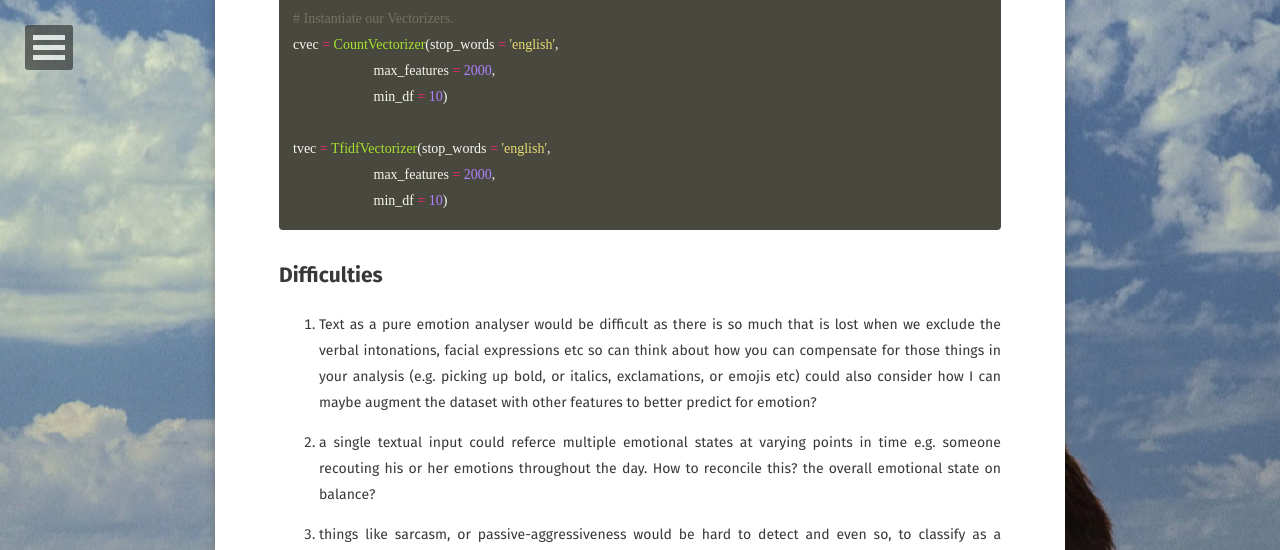
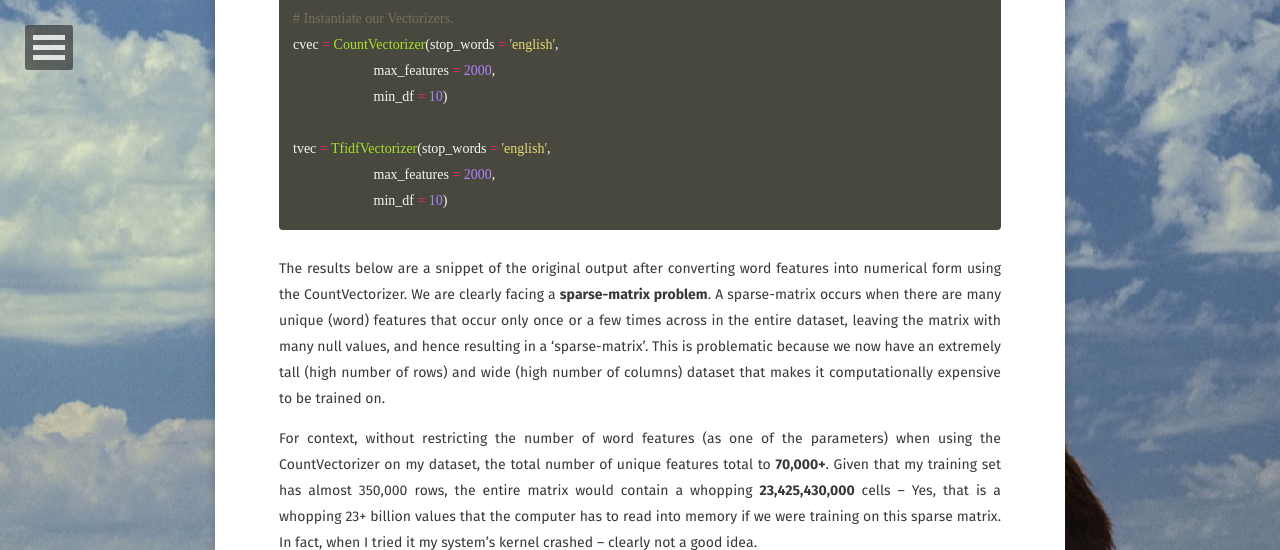
Before and after one commit to linusseah/linusseah.github.io, a Jekyll site: the page built from _posts/2018-02-21-capstone.md, in a window 1280 px wide and 1400 px high, scrolled down 7690 px. Shown: the top 550 px of the window. Built offline with Jekyll 4.4.1, drawn with Linux system fonts in a browser that asks for light colours; some web fonts are replaced; comment, search, counter and statistics services are not loaded; some of the changed text lies outside the part shown; grey boxes are pictures that could not be loaded.

Commit message:
Update 2018-02-21-capstone.md

```diff
--- a/_posts/2018-02-21-capstone.md
+++ b/_posts/2018-02-21-capstone.md
@@ -179,24 +179,24 @@
 
 {% highlight python %}
 
-#total_posts = emo_short.shape[0]
-#print(f'There are {total_posts} total posts.')
+total_posts = emo_short.shape[0]
+print(f'There are {total_posts} total posts.')
 
 # Initialize an empty list to hold the clean posts.
-#clean_posts = []
+clean_posts = []
 
-#print("Cleaning and parsing the whole set...")
+print("Cleaning and parsing the whole set...")
 
-#j = 0
-#for i in emo_short['text']:
+j = 0
+for i in emo_short['text']:
     # Convert post to words, then append to clean_train_posts.
- #   clean_posts.append(clean_text(i))
+    clean_posts.append(clean_text(i))
 
     # If the index is divisible by 10000, print a message
-  #  if (j + 1) % 10000 == 0:
-   #     print(f'Post {j + 1} of {total_posts}.')
+    if (j + 1) % 10000 == 0:
+        print(f'Post {j + 1} of {total_posts}.')
 
-   # j += 1
+    j += 1
 
 {% endhighlight %}
 
@@ -284,6 +284,15 @@
 
 {% endhighlight %}
 
+The results below are a snippet of the original output after converting word features into numerical form using the CountVectorizer. We are clearly facing a **sparse-matrix problem**. A sparse-matrix occurs when there are many unique (word) features that occur only once or a few times across in the entire dataset, leaving the matrix with many null values, and hence resulting in a 'sparse-matrix'. This is problematic because we now have an extremely tall (high number of rows) and wide (high number of columns) dataset that makes it computationally expensive to be trained on.
+
+For context, without restricting the number of word features (as one of the parameters) when using the CountVectorizer on my dataset, the total number of unique features total to **70,000+**. Given that my training set has almost 350,000 rows, the entire matrix would contain a whopping **23,425,430,000** cells -- Yes, that is a whopping 23+ billion values that the computer has to read into memory if we were training on this sparse matrix. In fact, when I tried it my system's kernel crashed -- clearly not a good idea.
+
+<figure>
+	<img src="../assets/img/sparse_m.png">
+	<figcaption> Count of all unique word features </figcaption>
+</figure>
+
 
 
 
```
